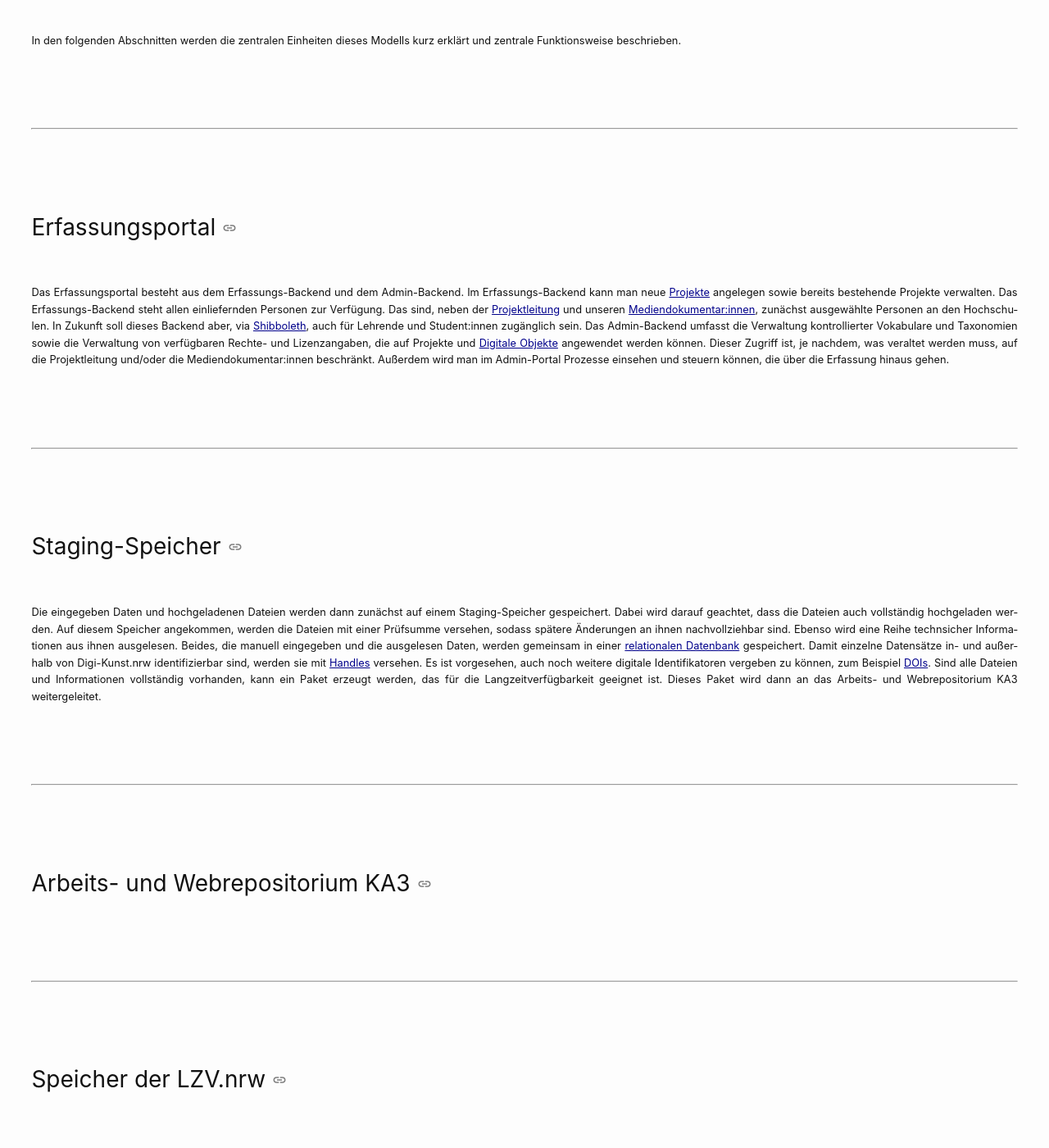
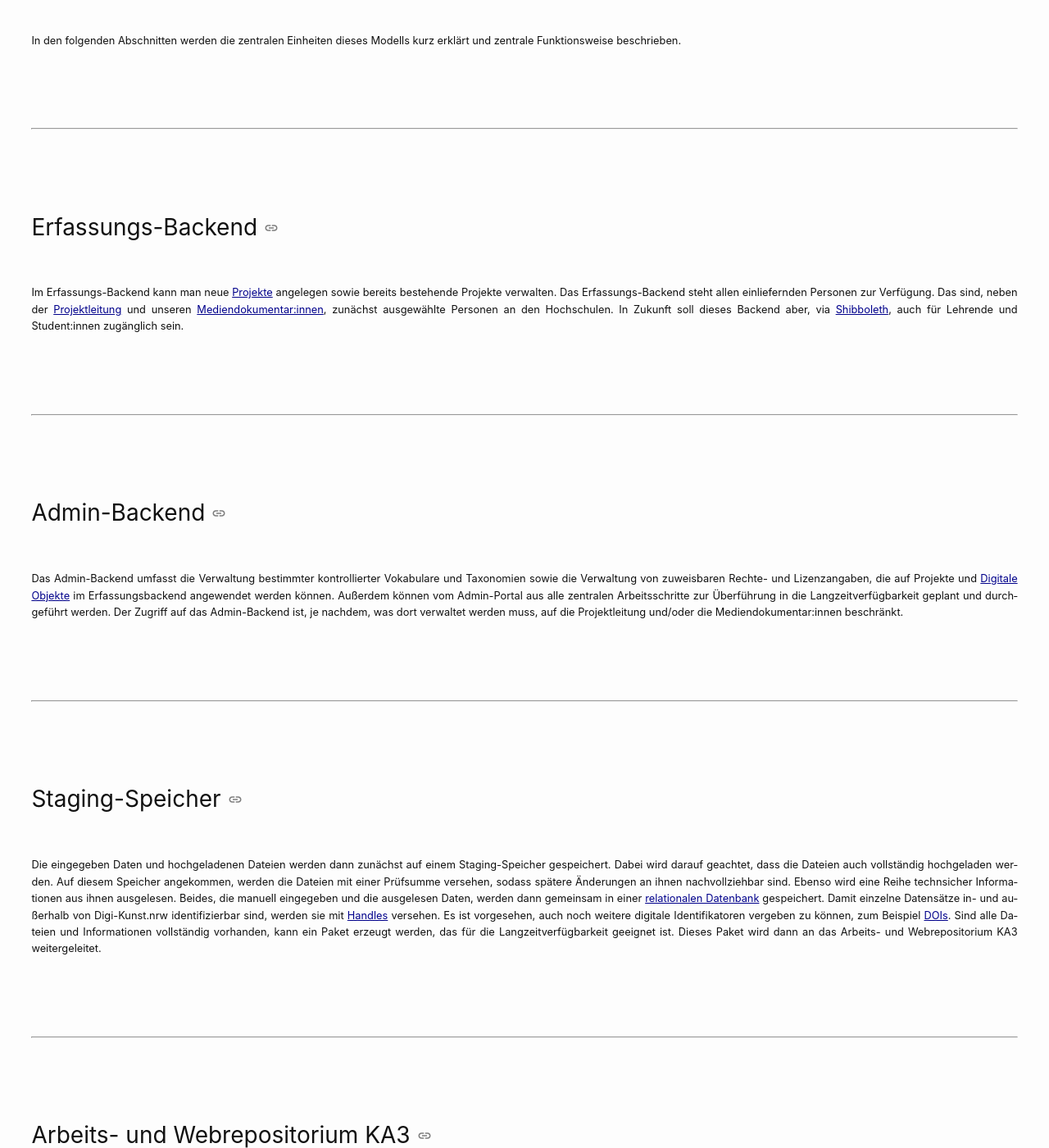
Before and after one commit to christiansievers/site-test, a Jekyll site: the page built from technische-dokumentation/infrastruktur.markdown, in a window 1280 px wide and 1400 px high, scrolled down 1513 px. Shown: the whole window at 82% size. Built offline with Jekyll 4.4.1, drawn with Linux system fonts in a browser that asks for light colours; a script that is not in the unit is left out; some of the changed text lies outside the part shown.

Commit message:
Text für die Seite Infrastruktur (6)

```diff
--- a/technische-dokumentation/infrastruktur.markdown
+++ b/technische-dokumentation/infrastruktur.markdown
@@ -15,15 +15,21 @@ In den folgenden Abschnitten werden die zentralen Einheiten dieses Modells kurz
 
 ----
 
-## Erfassungsportal
+## Erfassungs-Backend
 
-Das Erfassungsportal besteht aus dem Erfassungs-Backend und dem Admin-Backend. Im Erfassungs-Backend kann man neue [Projekte]({{ site.baseurl }}/ressourcen/entitaeten_und_attribute_des_datenmodells.html#zentrale-entitäten-projekt-und-ereignis) angelegen sowie bereits bestehende Projekte verwalten. Das Erfassungs-Backend steht allen einliefernden Personen zur Verfügung. Das sind, neben der [Projektleitung]({{ site.baseurl }}/projektstruktur/team.html#gesamtprojektleitung) und unseren [Mediendokumentar:innen]({{ site.baseurl }}/projektstruktur/team.html#mediendokumentarinnen), zunächst ausgewählte Personen an den Hochschulen. In Zukunft soll dieses Backend aber, via [Shibboleth](https://www.shibboleth.net/), auch für Lehrende und Student:innen zugänglich sein. Das Admin-Backend umfasst die Verwaltung kontrollierter Vokabulare und Taxonomien sowie die Verwaltung von verfügbaren Rechte- und Lizenzangaben, die auf Projekte und [Digitale Objekte]({{ site.baseurl }}/ressourcen/entitaeten_und_attribute_des_datenmodells.html#ereignis-digitale-objekte) angewendet werden können. Dieser Zugriff ist, je nachdem, was veraltet werden muss, auf die Projektleitung und/oder die Mediendokumentar:innen beschränkt. Außerdem wird man im Admin-Portal Prozesse einsehen und steuern können, die über die Erfassung hinaus gehen.
+Im Erfassungs-Backend kann man neue [Projekte]({{ site.baseurl }}/ressourcen/entitaeten_und_attribute_des_datenmodells.html#zentrale-entitäten-projekt-und-ereignis) angelegen sowie bereits bestehende Projekte verwalten. Das Erfassungs-Backend steht allen einliefernden Personen zur Verfügung. Das sind, neben der [Projektleitung]({{ site.baseurl }}/projektstruktur/team.html#gesamtprojektleitung) und unseren [Mediendokumentar:innen]({{ site.baseurl }}/projektstruktur/team.html#mediendokumentarinnen), zunächst ausgewählte Personen an den Hochschulen. In Zukunft soll dieses Backend aber, via [Shibboleth](https://www.shibboleth.net/), auch für Lehrende und Student:innen zugänglich sein.
+
+----
+
+## Admin-Backend
+
+Das Admin-Backend umfasst die Verwaltung bestimmter kontrollierter Vokabulare und Taxonomien sowie die Verwaltung von zuweisbaren Rechte- und Lizenzangaben, die auf Projekte und [Digitale Objekte]({{ site.baseurl }}/ressourcen/entitaeten_und_attribute_des_datenmodells.html#ereignis-digitale-objekte) im Erfassungsbackend angewendet werden können. Außerdem können vom Admin-Portal aus alle zentralen Arbeitsschritte zur Überführung in die Langzeitverfügbarkeit geplant und durchgeführt werden. Der Zugriff auf das Admin-Backend ist, je nachdem, was dort verwaltet werden muss, auf die Projektleitung und/oder die Mediendokumentar:innen beschränkt.
 
 ----
 
 ## Staging-Speicher
 
-Die eingegeben Daten und hochgeladenen Dateien werden dann zunächst auf einem Staging-Speicher gespeichert. Dabei wird darauf geachtet, dass die Dateien auch vollständig hochgeladen werden. Auf diesem Speicher angekommen, werden die Dateien mit einer Prüfsumme versehen, sodass spätere Änderungen an ihnen nachvollziehbar sind. Ebenso wird eine Reihe technsicher Informationen aus ihnen ausgelesen. Beides, die manuell eingegeben und die ausgelesen Daten, werden gemeinsam in einer [relationalen Datenbank](https://www.ibm.com/de-de/topics/relational-databases) gespeichert. Damit einzelne Datensätze in- und außerhalb von Digi-Kunst.nrw identifizierbar sind, werden sie mit [Handles](https://www.handle.net/) versehen. Es ist vorgesehen, auch noch weitere digitale Identifikatoren vergeben zu können, zum Beispiel [DOIs](https://www.doi.org/). Sind alle Dateien und Informationen vollständig vorhanden, kann ein Paket erzeugt werden, das für die Langzeitverfügbarkeit geeignet ist. Dieses Paket wird dann an das Arbeits- und Webrepositorium KA3 weitergeleitet.
+Die eingegeben Daten und hochgeladenen Dateien werden dann zunächst auf einem Staging-Speicher gespeichert. Dabei wird darauf geachtet, dass die Dateien auch vollständig hochgeladen werden. Auf diesem Speicher angekommen, werden die Dateien mit einer Prüfsumme versehen, sodass spätere Änderungen an ihnen nachvollziehbar sind. Ebenso wird eine Reihe technsicher Informationen aus ihnen ausgelesen. Beides, die manuell eingegeben und die ausgelesen Daten, werden dann gemeinsam in einer [relationalen Datenbank](https://www.ibm.com/de-de/topics/relational-databases) gespeichert. Damit einzelne Datensätze in- und außerhalb von Digi-Kunst.nrw identifizierbar sind, werden sie mit [Handles](https://www.handle.net/) versehen. Es ist vorgesehen, auch noch weitere digitale Identifikatoren vergeben zu können, zum Beispiel [DOIs](https://www.doi.org/). Sind alle Dateien und Informationen vollständig vorhanden, kann ein Paket erzeugt werden, das für die Langzeitverfügbarkeit geeignet ist. Dieses Paket wird dann an das Arbeits- und Webrepositorium KA3 weitergeleitet.
 
 ----
 
@@ -33,10 +39,17 @@ Die eingegeben Daten und hochgeladenen Dateien werden dann zunächst auf einem S
 
 ## Speicher der LZV.nrw
 
+Zur Langzeitverfügbarkeit wird das
+Im minimalsten Fall kann aber auf jedefall der Bitstream erhalten werden, also eine Abfolge von von Nullen und Einsen, die sich in elektronischen Signalen eines Computer wiederspiegeln. Diese Methode kann jede Datei erhalten, selbst wenn die Datei beispielsweise verschlüsselt, beschädigt, oder kein Dateiformat mehr auszumachen ist.
+
 ----
 
 ## Rosetta-Backend
 
+
+
 ----
 
 ## Dissiminations-Frontend
+
+Das Dissiminations-Frontend ist unsere öffentliche Webseite.
```
